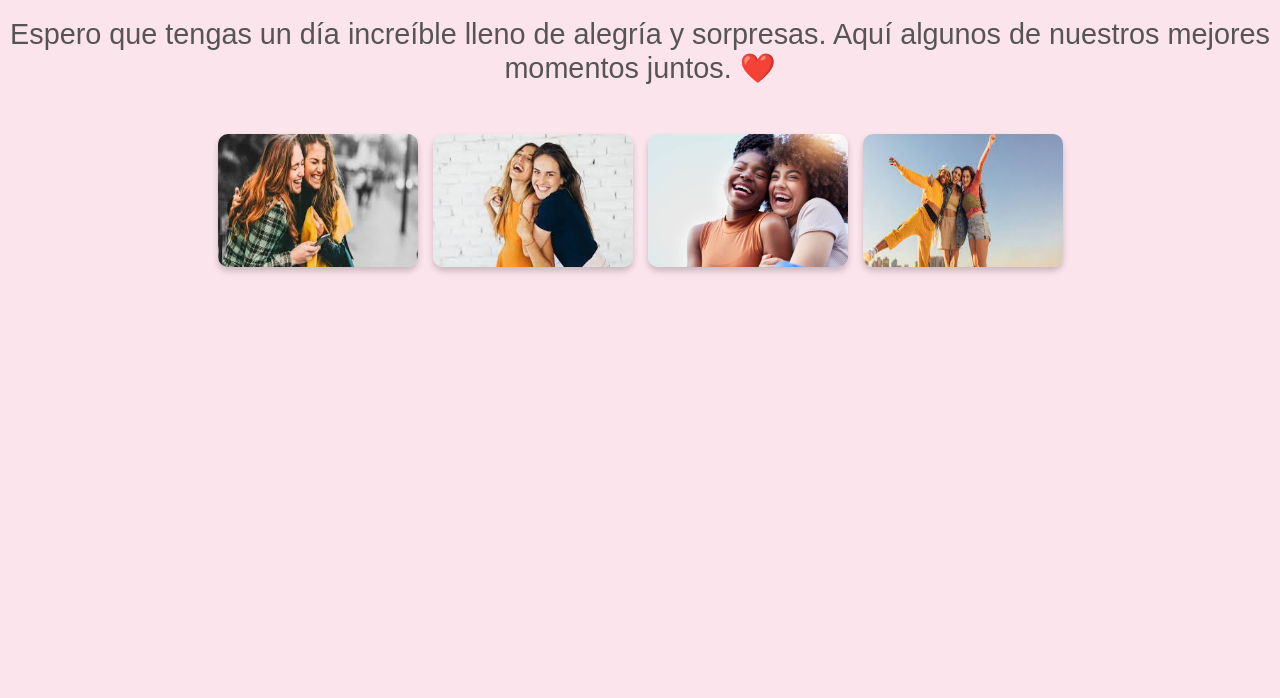
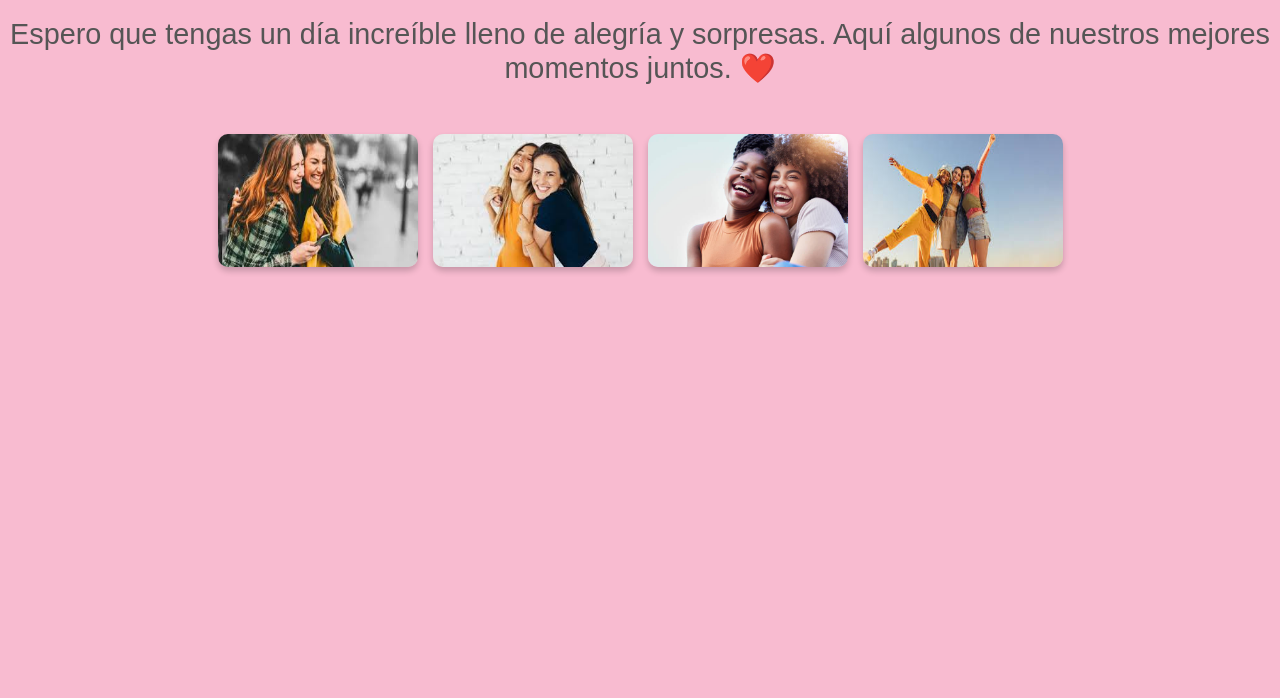
Before and after one commit to Brai38/Pr-cticaM-a, a plain HTML site: page index.html in a window 1280 px wide. Shown: the part 102-800 px from the top of the page. Drawn offline with Linux system fonts and the light colour scheme.

Commit message:
Update styles.css

```diff
--- a/styles.css
+++ b/styles.css
@@ -1,7 +1,7 @@
 body {
     font-family: Arial, sans-serif;
     text-align: center;
-    background: #fce4ec;  /* Fondo rosa claro */
+    background: #f8bbd0;  /* Fondo rosa claro */
     margin: 0;
     padding: 0;
 }
```
